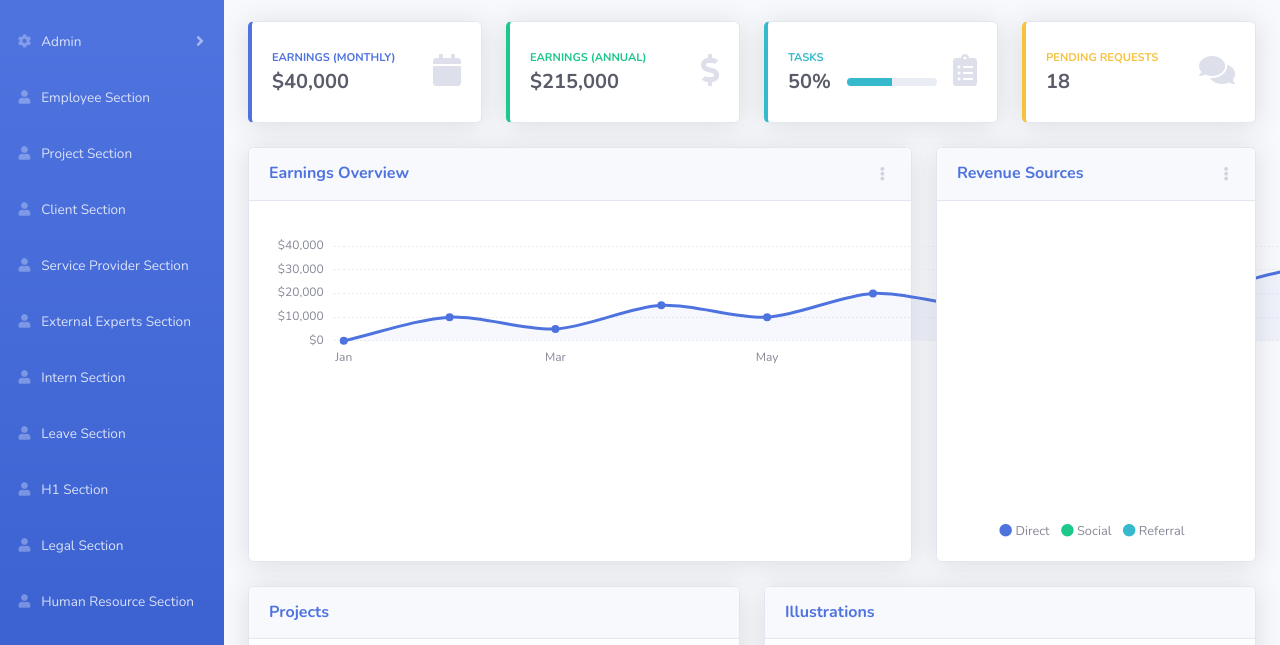
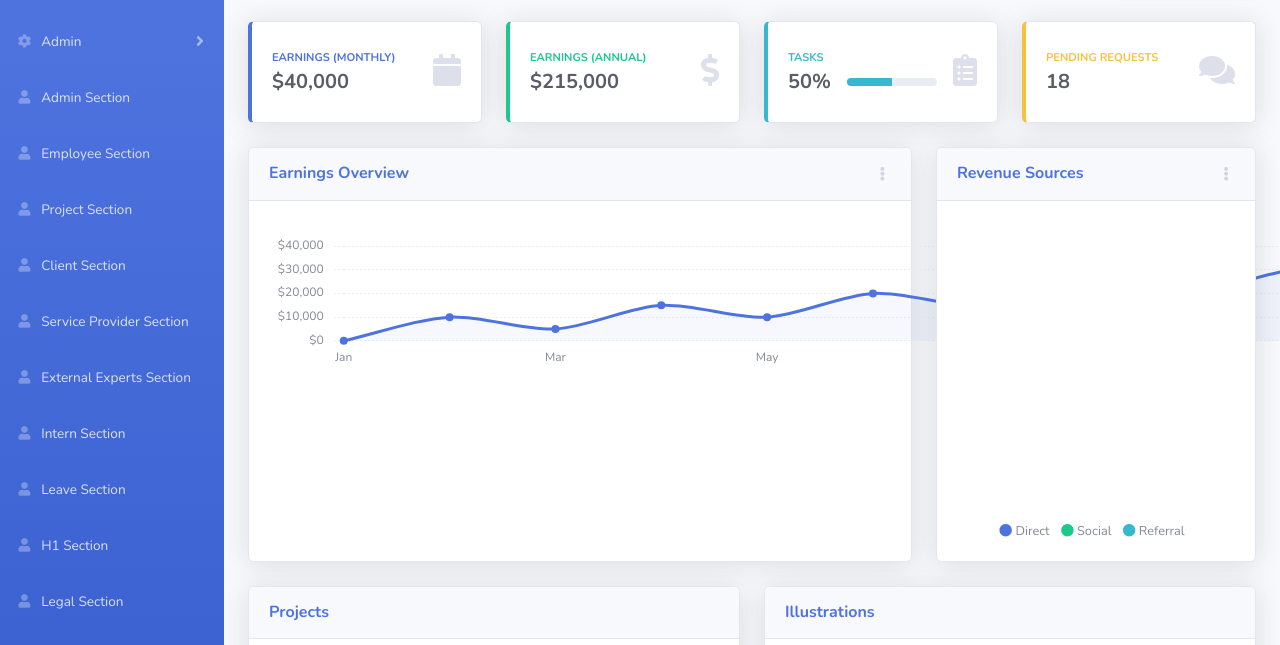
Before and after one commit to APBCResources/platfrom-updated, a website with bundled scripts: page index.html in a window 1280 px wide. Shown: the part 131-776 px from the top of the page. Built offline with nearby package versions, Linux system fonts and the light colour scheme.

Commit message:
Update index.html

```diff
--- a/index.html
+++ b/index.html
@@ -65,6 +65,13 @@
                     <a class="collapse-item" href="users.html">Users</a>
                 </div>
             </div>
+            </li>
+
+             <!-- Nav Item - Admin section -->
+            <li class="nav-item">
+                <a class="nav-link" href="admin.html">
+                    <i class="fas fa-fw fa-user"></i>
+                    <span>Admin Section</span></a>
             </li>
 
              <!-- Nav Item - Employee section -->
```
